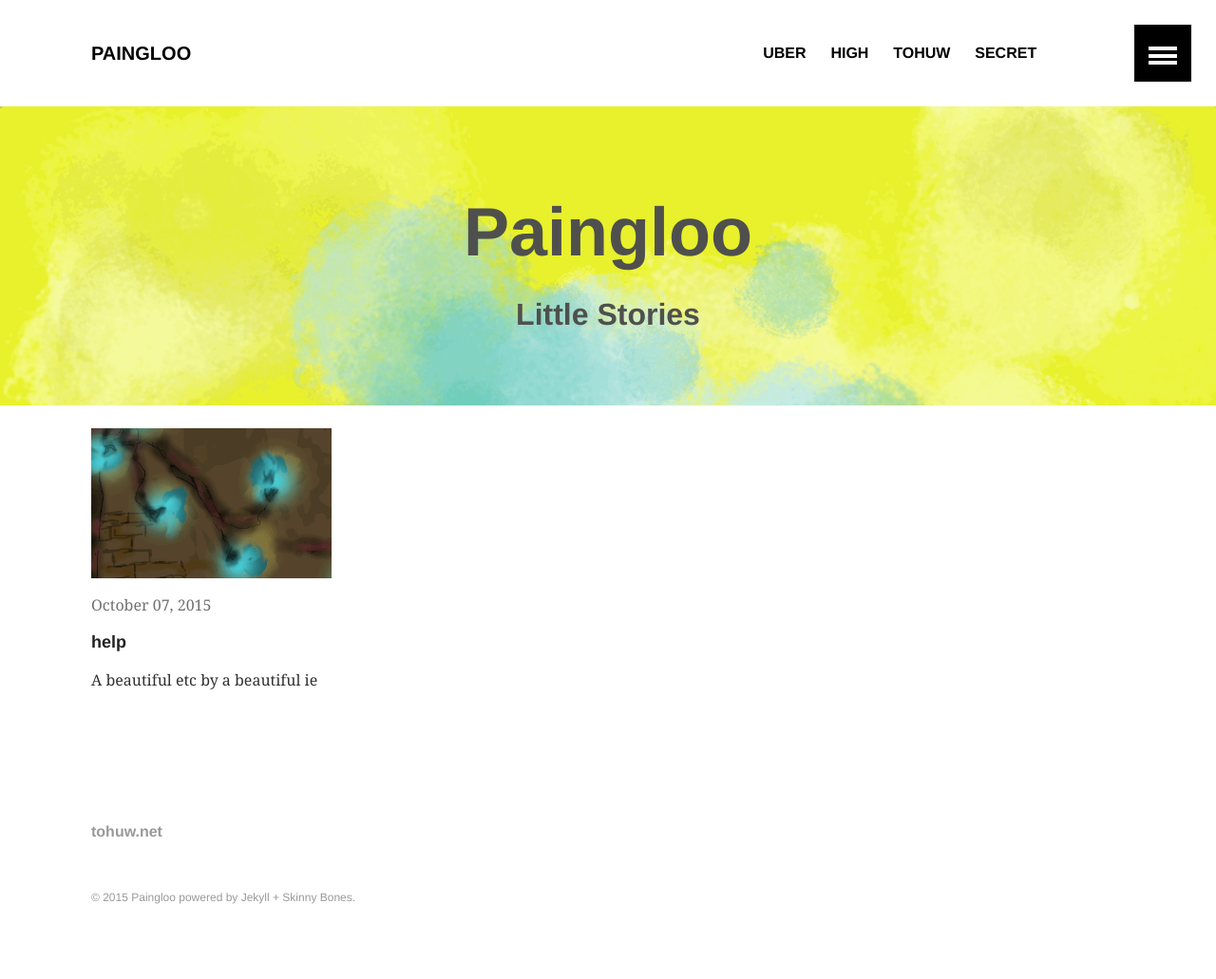
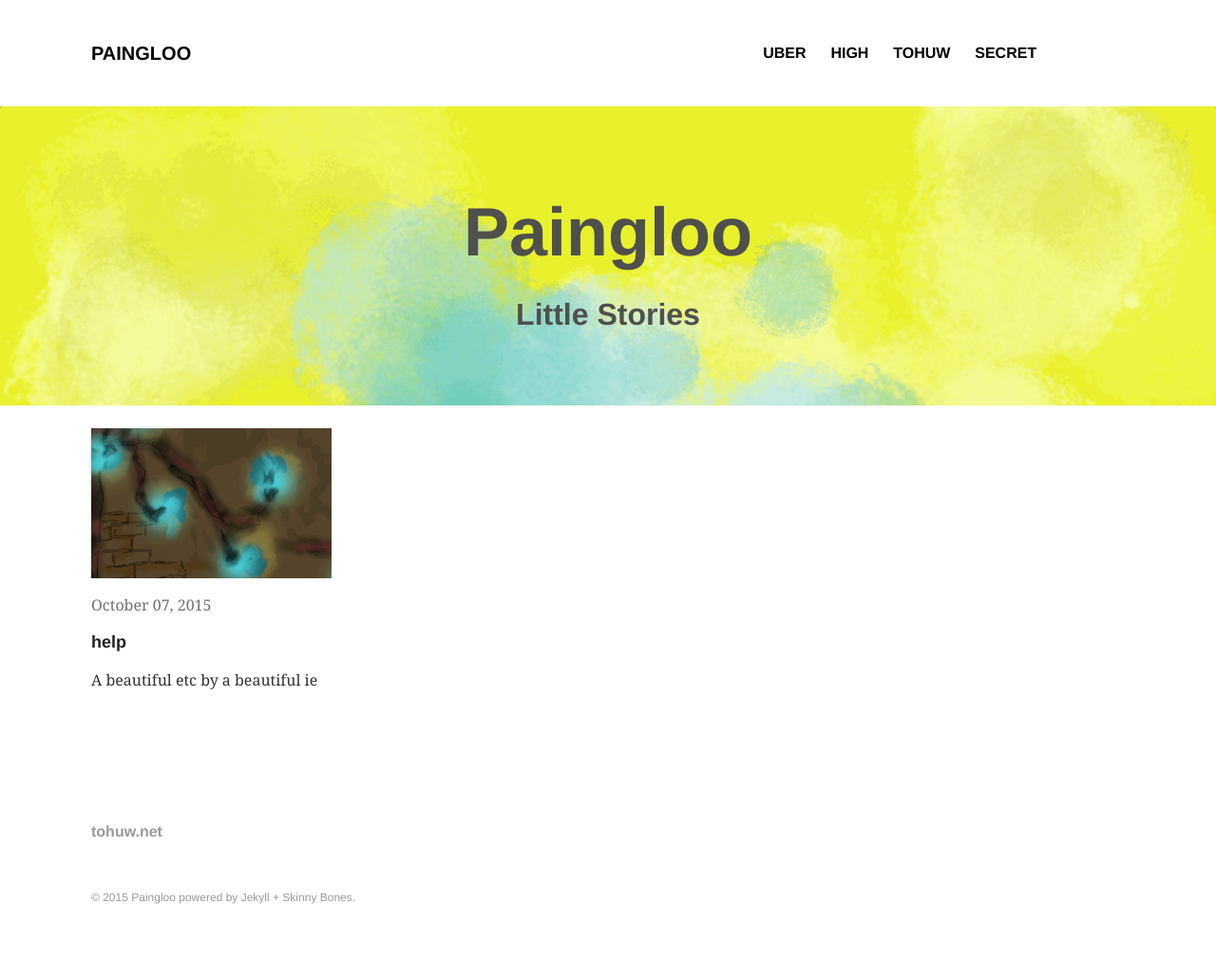
Before and after one commit to highexecutive/paingloo, a Jekyll site: the page built from index.md, in a window 1280 px wide. Shown: the whole page at 95% size. Built offline with Jekyll 4.4.1, drawn with Linux system fonts in a browser that asks for light colours.

Commit message:
disabled sliding side menu

```diff
--- a/_layouts/default.html
+++ b/_layouts/default.html
@@ -32,7 +32,7 @@
   <body id="js-body">
     {% include browser-upgrade.html %}
     {% include header.html %}
-    {% include navigation-sliding.html %}
+    <!-- {% include navigation-sliding.html %} -->
 
     <div id="page-wrapper">
       {{ content }}
--- a/_layouts/home.html
+++ b/_layouts/home.html
@@ -31,7 +31,7 @@
 
   <body>
     {% include header.html %}
-    {% include navigation-sliding.html %}
+    <!-- {% include navigation-sliding.html %} -->
 
     {% if page.image.feature %}
     <div class="page-lead" style="background-image:url({{ site.url }}/images/{{ page.image.feature }})">
```
